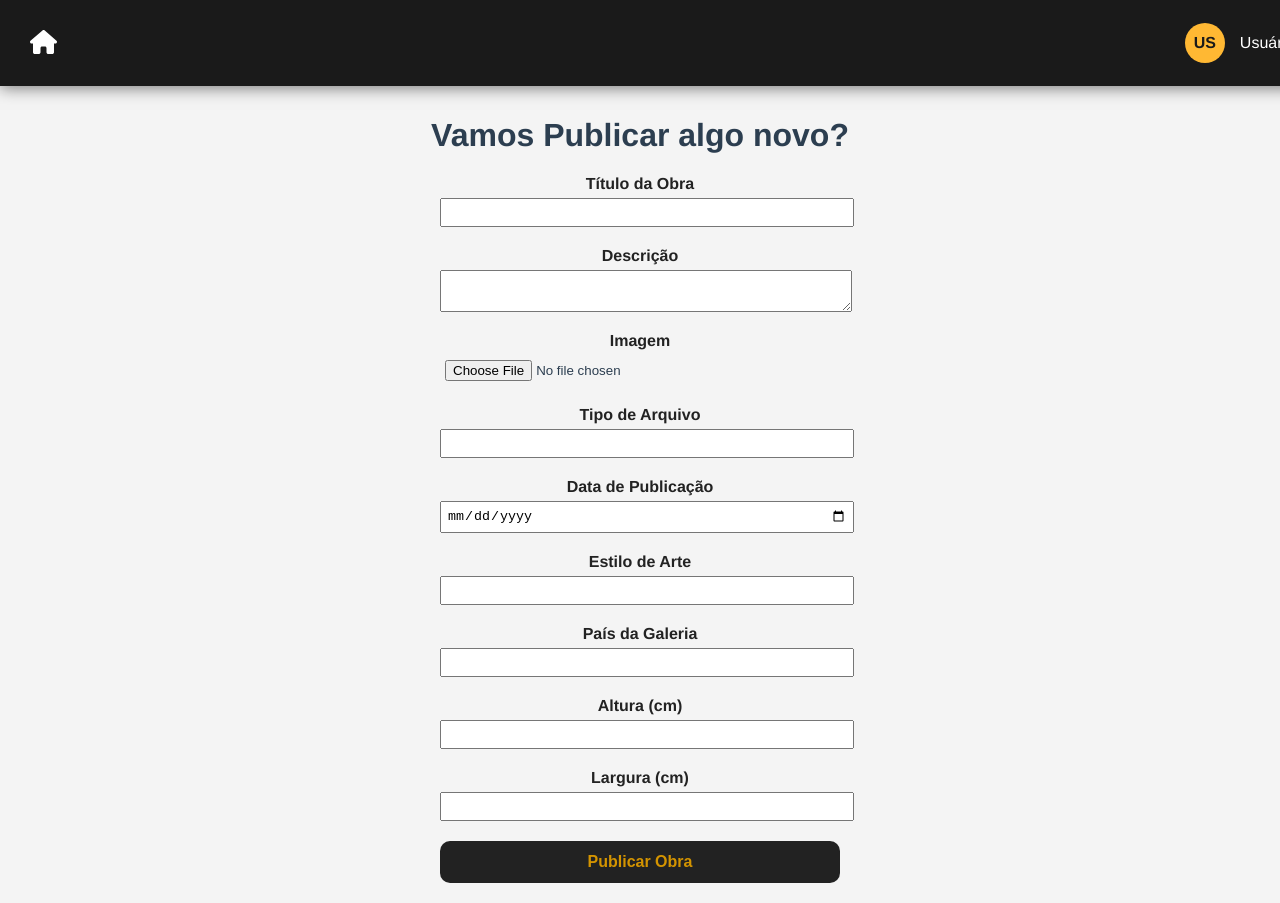
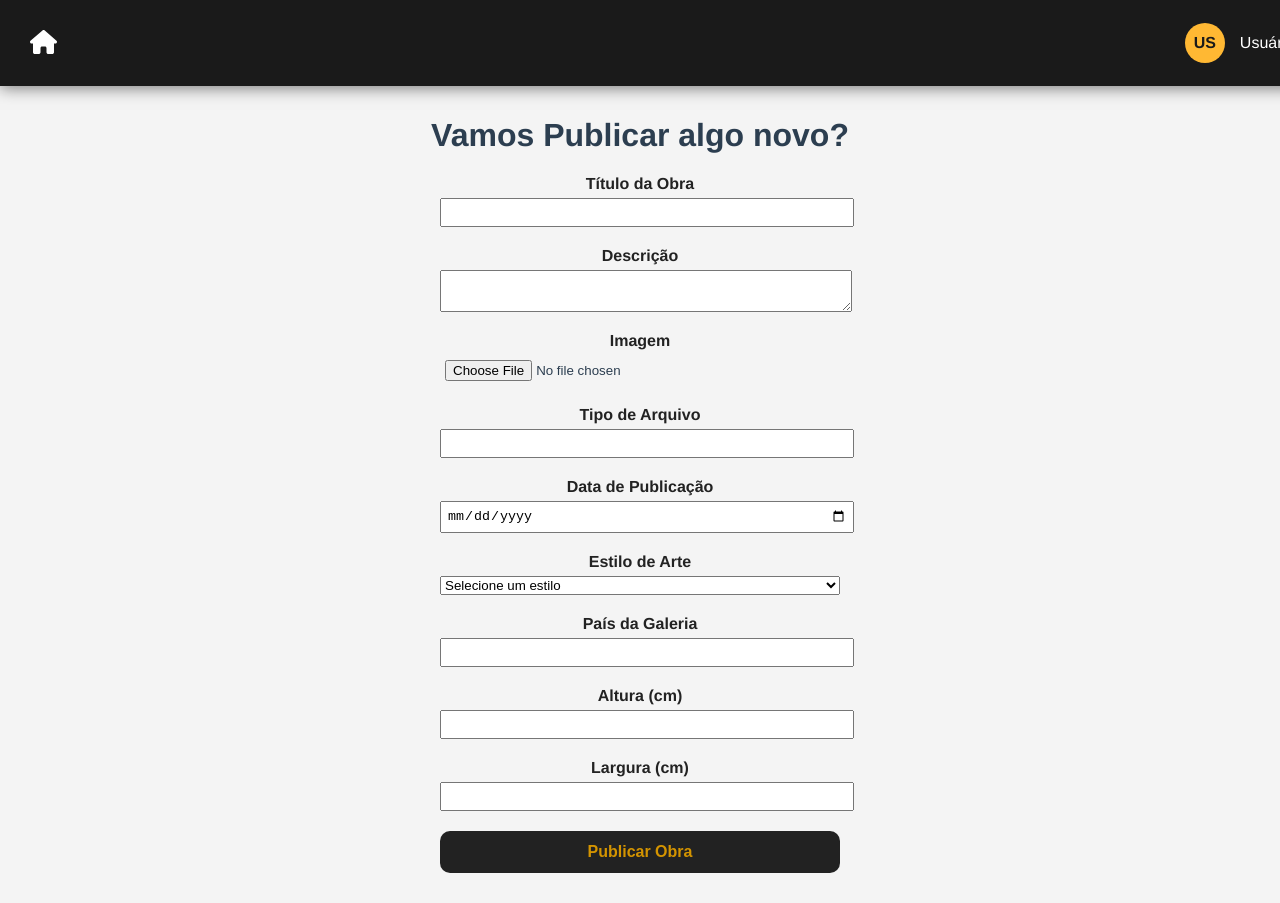
Before and after one commit to johnvictor01/BD-P5, a Vue app in the folder bdfrontend/: page /FormsPubli in a window 1280 px wide. Built offline with nearby package versions, Linux system fonts and the light colour scheme; no server answers.

Commit message:
feature: select para estilo de arte

```diff
--- a/bdfrontend/src/views/FormsPubli.vue
+++ b/bdfrontend/src/views/FormsPubli.vue
@@ -32,9 +32,43 @@
       </div>
 
       <div class="input-container">
-        <label for="estilo">Estilo de Arte</label>
-        <input type="text" id="estilo" v-model="estilo" required />
-      </div>
+  <label for="estilo">Estilo de Arte</label>
+  <select id="estilo" v-model="estilo" required>
+    <option disabled value="">Selecione um estilo</option>
+    <option value="Expressionismo">Expressionismo</option>
+    <option value="Abstrato">Abstrato</option>
+    <option value="Realismo">Realismo</option>
+    <option value="Surrealismo">Surrealismo</option>
+    <option value="Cubismo">Cubismo</option>
+    <option value="Impressionismo">Impressionismo</option>
+    <option value="Pós-Impressionismo">Pós-Impressionismo</option>
+    <option value="Fauvismo">Fauvismo</option>
+    <option value="Futurismo">Futurismo</option>
+    <option value="Dadaísmo">Dadaísmo</option>
+    <option value="Construtivismo">Construtivismo</option>
+    <option value="Bauhaus">Bauhaus</option>
+    <option value="De Stijl">De Stijl</option>
+    <option value="Pop Art">Pop Art</option>
+    <option value="Op Art">Op Art</option>
+    <option value="Minimalismo">Minimalismo</option>
+    <option value="Arte Conceitual">Arte Conceitual</option>
+    <option value="Hiperrealismo">Hiperrealismo</option>
+    <option value="Street Art">Street Art</option>
+    <option value="Arte Digital">Arte Digital</option>
+    <option value="Visionista">Visionista</option>
+    <option value="Paisagista">Paisagista</option>
+    <option value="Retratista">Retratista</option>
+    <option value="Barroco">Barroco</option>
+    <option value="Rococó">Rococó</option>
+    <option value="Neoclassicismo">Neoclassicismo</option>
+    <option value="Romantismo">Romantismo</option>
+    <option value="Academicismo">Academicismo</option>
+    <option value="Pré-Rafaelitas">Pré-Rafaelitas</option>
+    <option value="Simbolismo">Simbolismo</option>
+    <option value="Art Nouveau">Art Nouveau</option>
+    <option value="Art Déco">Art Déco</option>
+  </select>
+</div>
 
       <div class="input-container">
         <label for="paisGaleria">País da Galeria</label>
```
